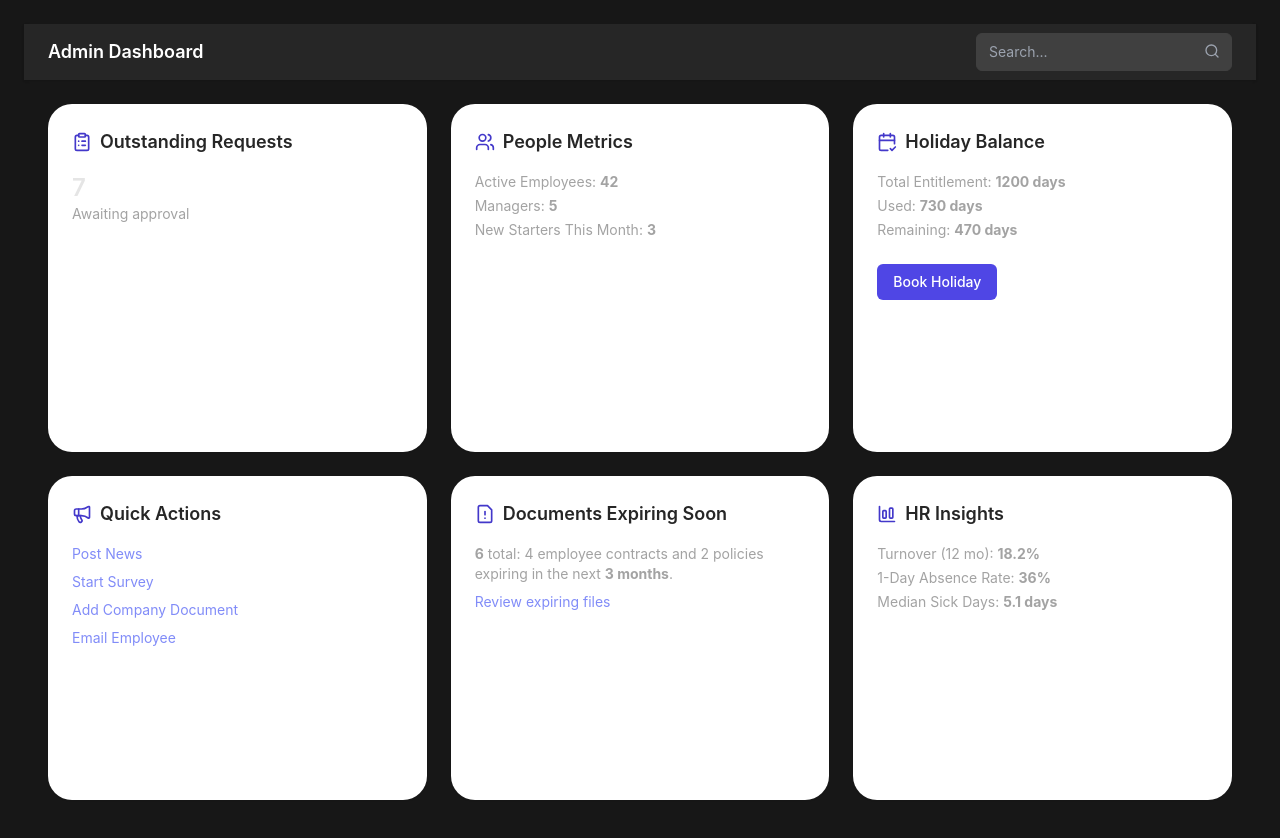
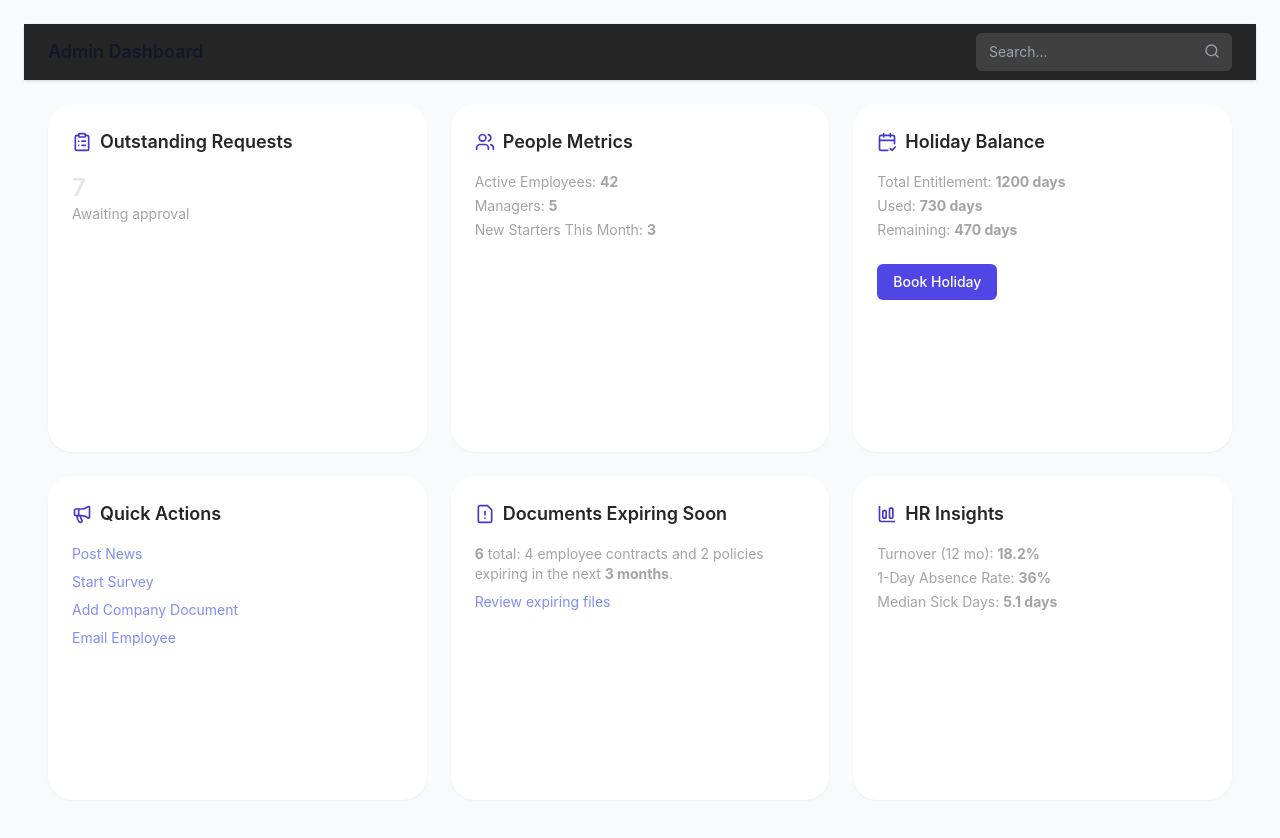
Before and after one commit to VacationReady/corenz-frontend, a Next.js app: page /dashboard/admin in a window 1280 px wide. Shown: the top 838 px of the page. Built offline with nearby package versions, Linux system fonts and the light colour scheme; no server answers.

Commit message:
Step 1.5: Modernise dashboard layout with clean SaaS structure and dark mode support

```diff
--- a/app/dashboard/layout.tsx
+++ b/app/dashboard/layout.tsx
@@ -1,4 +1,4 @@
-// app/dashboard/layout.tsx
+// /app/dashboard/layout.tsx
 
 import { getServerSession } from "next-auth/next";
 import { authOptions } from "@/lib/auth-options";
@@ -25,9 +25,11 @@ export default async function DashboardLayout({ children }: { children: ReactNod
   }
 
   return (
-    <div className="flex min-h-screen bg-neutral-900 text-white">
+    <div className="flex min-h-screen bg-surface dark:bg-surface-dark text-gray-900 dark:text-gray-100 transition-colors">
       {Sidebar}
-      <main className="flex-1 p-6">{children}</main>
+      <main className="flex-1 p-6 sm:p-8 lg:p-10 max-w-7xl mx-auto w-full">
+        {children}
+      </main>
     </div>
   );
 }
```
